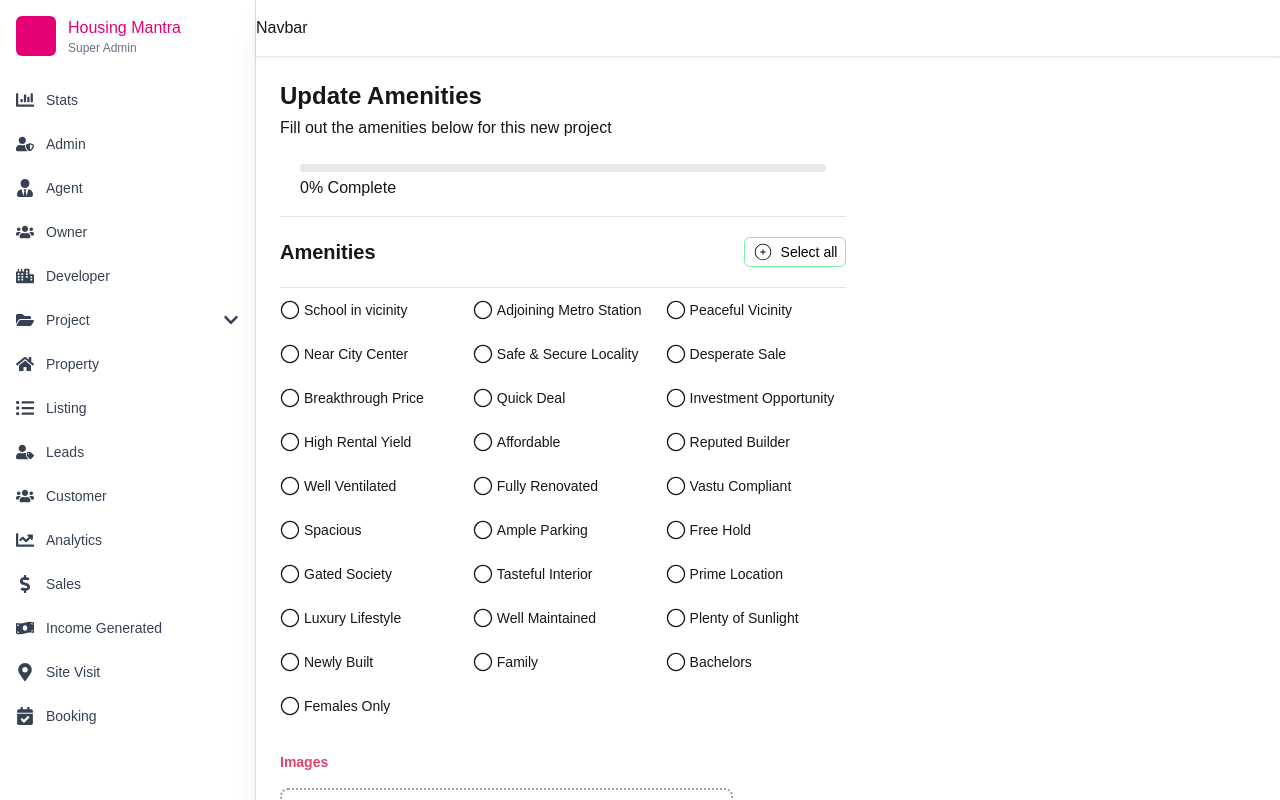
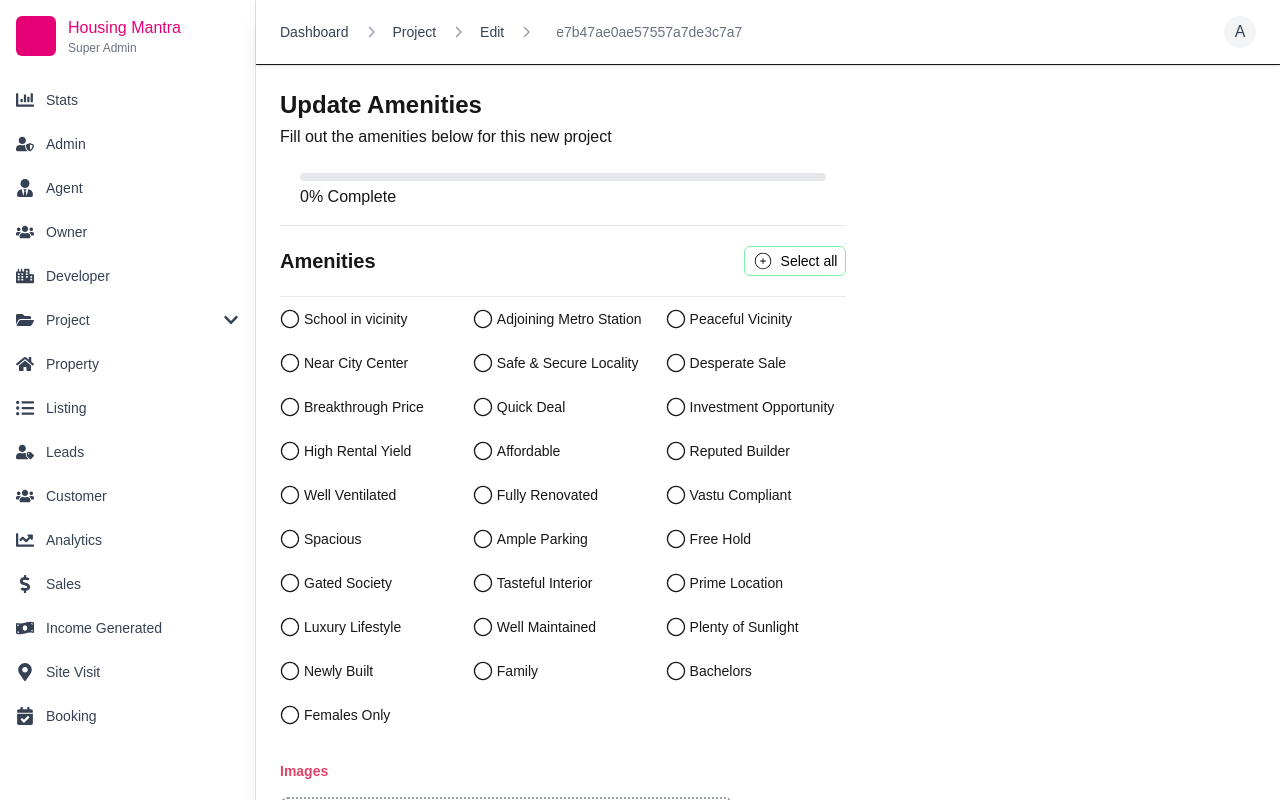
Before and after one commit to 7vTr0x7/ShutterCloud-Assignment, a Next.js app in the folder frontend/: page / in a window 1280 px wide. Shown: the top 800 px of the page. Built offline with nearby package versions, Linux system fonts and the light colour scheme.

Commit message:
fix: code fixes & Feat: Static Nav

```diff
--- a/frontend/components/ImagesSection/ImagesSection.tsx
+++ b/frontend/components/ImagesSection/ImagesSection.tsx
@@ -16,7 +16,7 @@ const ImagesSection = ({ images, setImages }: ImagesSectionProps) => {
       file,
       url: URL.createObjectURL(file),
       description: "",
-      isPrimary: images.length === 0,
+      isPrimary: false,
     }));
 
     setImages((prev) => [...prev, ...newImages]);
--- a/frontend/components/Navbar.tsx
+++ b/frontend/components/Navbar.tsx
@@ -1,3 +1,28 @@
+import { FaChevronRight } from "react-icons/fa6";
+
 export default function Navbar() {
-  return <div className="py-4 shadow-sm">Navbar</div>;
+  return (
+    <nav className="flex items-center gap-4 py-4 px-6 shadow-sm border-b">
+      <button className="flex items-center gap-1 text-gray-700 text-sm">
+        Dashboard
+      </button>
+
+      <FaChevronRight className="text-gray-400 text-xs" />
+
+      <button className="text-gray-700 text-sm">Project</button>
+
+      <FaChevronRight className="text-gray-400 text-xs" />
+
+      <button className="text-gray-700 text-sm">Edit</button>
+      <FaChevronRight className="text-gray-400 text-xs" />
+
+      <div className="text-gray-500 text-sm ml-2">e7b47ae0ae57557a7de3c7a7</div>
+
+      <div className="ml-auto">
+        <button className="flex items-center justify-center h-8 w-8 rounded-full bg-gray-100 text-gray-700 font-medium">
+          A
+        </button>
+      </div>
+    </nav>
+  );
 }
```
